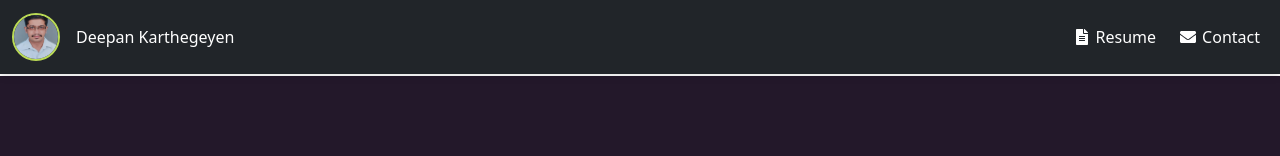
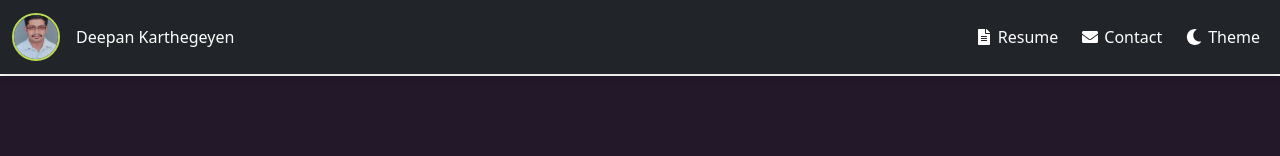
Before and after one commit to deepankarthegeyendev/mfe-portfolio-starter, a React (Vite) app in the folder host-app/: page / in a window 1280 px wide. Shown: the top 156 px of the page. Built offline with nearby package versions, Linux system fonts and the light colour scheme.

Commit message:
adding deploy automation into s3 bucket

```diff
--- a/host-app/index.html
+++ b/host-app/index.html
@@ -4,7 +4,7 @@
     <meta charset="UTF-8" />
     <link rel="icon" type="image/svg+xml" href="./src/assets/dk-logo.svg" />
     <meta name="viewport" content="width=device-width, initial-scale=1.0" />
-    <title>Deepan Karthegeyen</title>
+    <title>Deepan Karthegeyen - Full Stack Architect</title>
   </head>
   <body>
     <div id="root"></div>
--- a/host-app/package.json
+++ b/host-app/package.json
@@ -4,8 +4,7 @@
   "scripts": {
     "dev": "vite",
     "build": "vite build",
-    "predeploy": "npm run build",
-    "deploy": "gh-pages -d dist",
+    "deploy": "npm run build && aws s3 sync dist/ s3://my-portfolio-deepan/personal-website/ --delete",
     "preview": "vite preview"
   },
   "dependencies": {
--- a/host-app/src/components/Header.jsx
+++ b/host-app/src/components/Header.jsx
@@ -75,9 +75,9 @@ export default function Header({ theme, onToggleTheme }) {
           >
             <FaEnvelope style={{ marginRight: 6 }} /> Contact
           </Nav.Link>
-          {/* <Nav.Link style={{ color: theme === 'dark' ? 'white' : '#222', display: 'flex', alignItems: 'center', cursor: 'pointer' }} onClick={onToggleTheme}>
+          <Nav.Link style={{ color: theme === 'dark' ? 'white' : '#222', display: 'flex', alignItems: 'center', cursor: 'pointer' }} onClick={onToggleTheme}>
             <FaMoon style={{ marginRight: 6 }} /> Theme
-          </Nav.Link> */}
+          </Nav.Link>
         </Nav>
       </Container>
     </Navbar>
```
